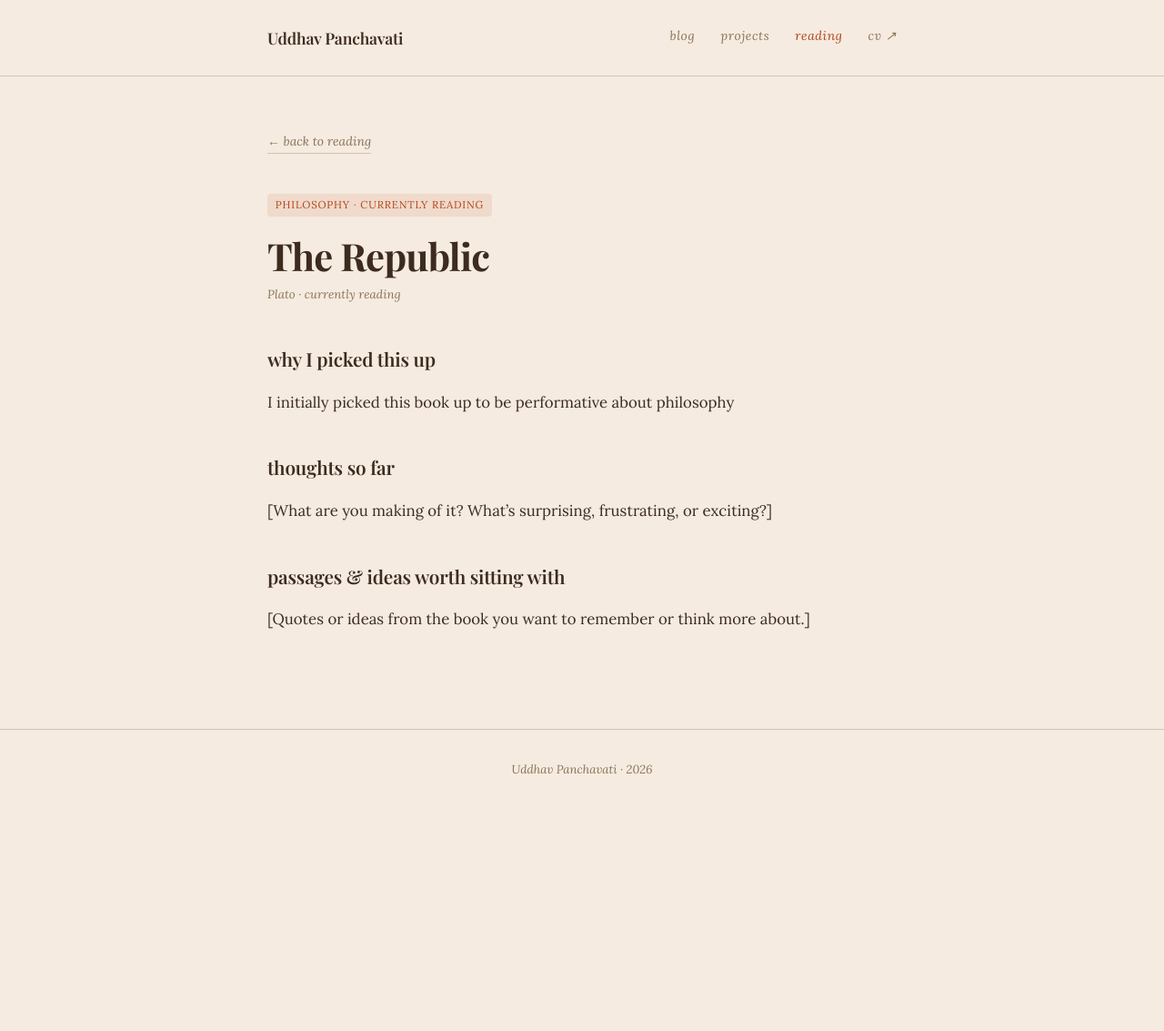
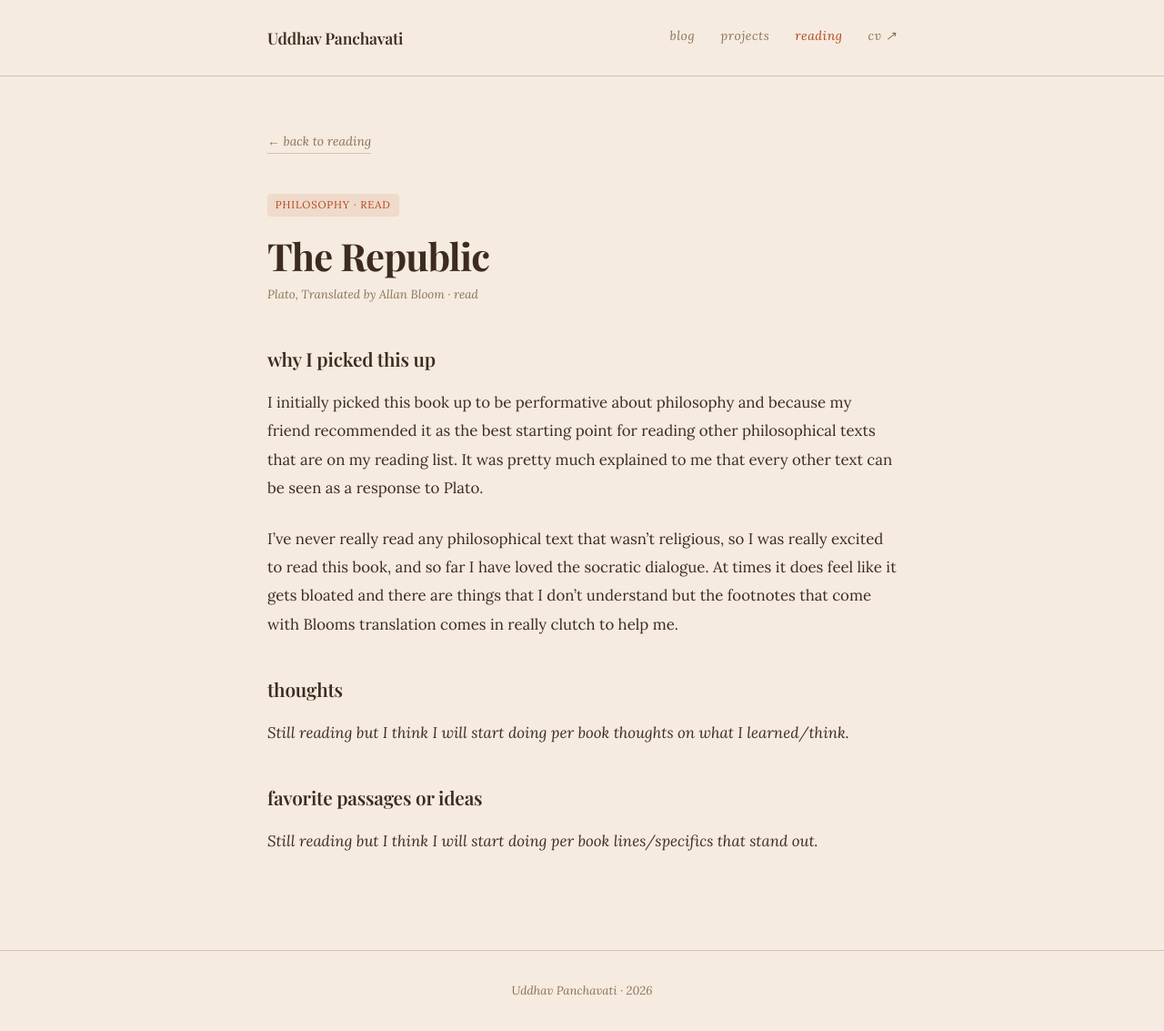
Before and after one commit to uddhavp22/uddhavp22.github.io, a Jekyll site: the page built from _books/the-republic.md, in a window 1280 px wide. Shown: the whole page at 91% size. Built offline with Jekyll 4.4.1, drawn with Linux system fonts in a browser that asks for light colours; some web fonts are replaced; before the commit the page ends 900 px from its top, so only the background shows below that.

Commit message:
publish: 2026-05-26 23:40

```diff
--- a/_books/the-republic.md
+++ b/_books/the-republic.md
@@ -1,19 +1,21 @@
 ---
-title: "The Republic"
-author: "Plato"
-status: "currently reading"
-genre: "philosophy"
-blurb: "This boy socrates is always debating some dude and dropping bars"
+title: The Republic
+author: Plato, Translated by Allan Bloom
+genre: philosophy
+badge: reading
+blurb: This boy socrates is always debating some dude and dropping bars
 ---
 
 ## why I picked this up
 
-I initially picked this book up to be performative about philosophy
+I initially picked this book up to be performative about philosophy and because my friend recommended it as the best starting point for reading other philosophical texts that are on my reading list. It was pretty much explained to me that every other text can be seen as a response to Plato.
 
-## thoughts so far
+I've never really read any philosophical text that wasn't religious, so I was really excited to read this book, and so far I have loved the socratic dialogue. At times it does feel like it gets bloated and there are things that I don't understand but the footnotes that come with Blooms translation comes in really clutch to help me.
 
-[What are you making of it? What's surprising, frustrating, or exciting?]
+## thoughts
 
-## passages & ideas worth sitting with
+*Still reading but I think I will start doing per book thoughts on what I learned/think.*
 
-[Quotes or ideas from the book you want to remember or think more about.]
+## favorite passages or ideas
+
+*Still reading but I think I will start doing per book lines/specifics that stand out.*
```
Also changed, not shown: _projects/laya-eeg.md (+1 -1 lines), _projects/laya2.md (added, +39 -0 lines).
